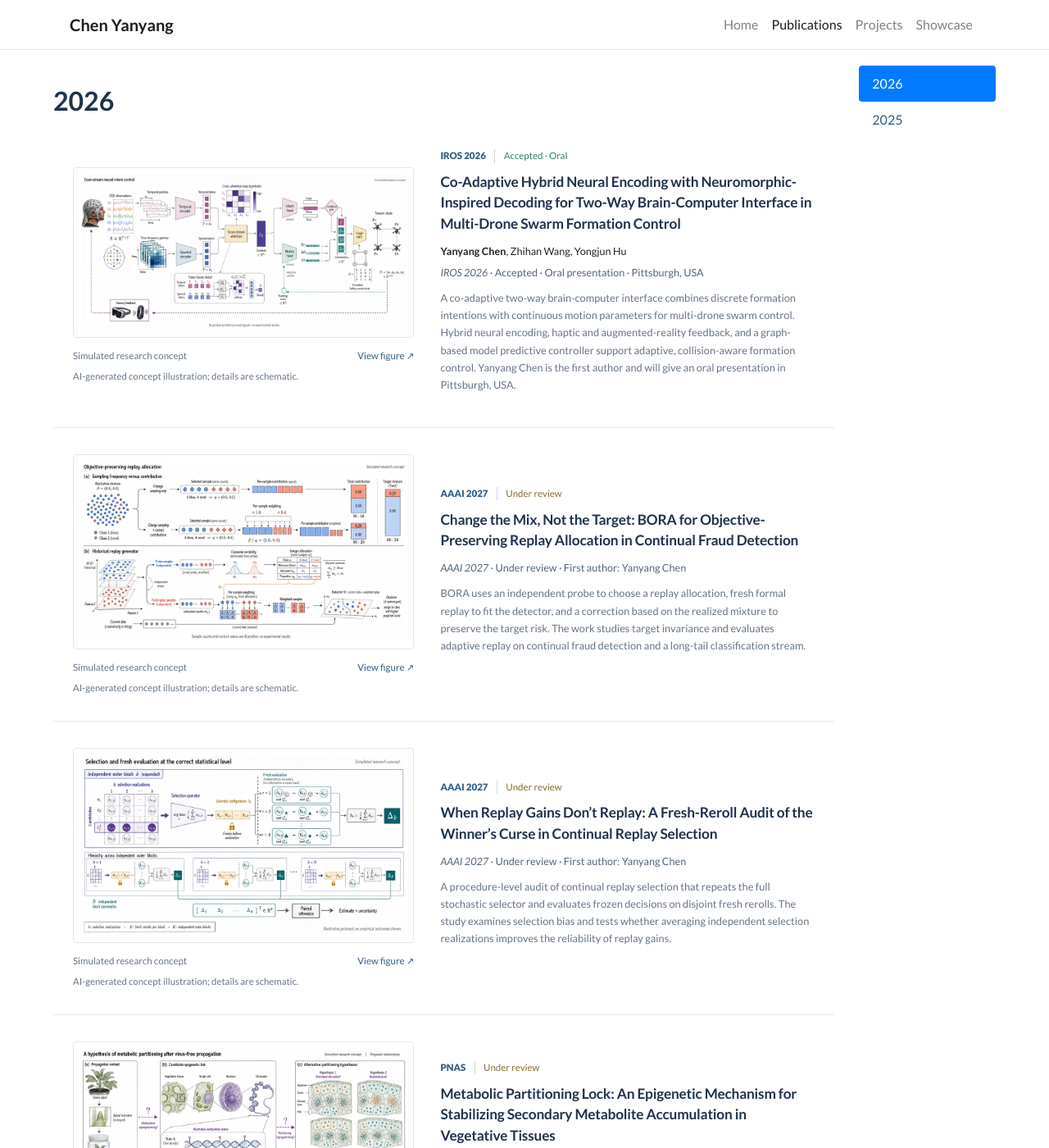
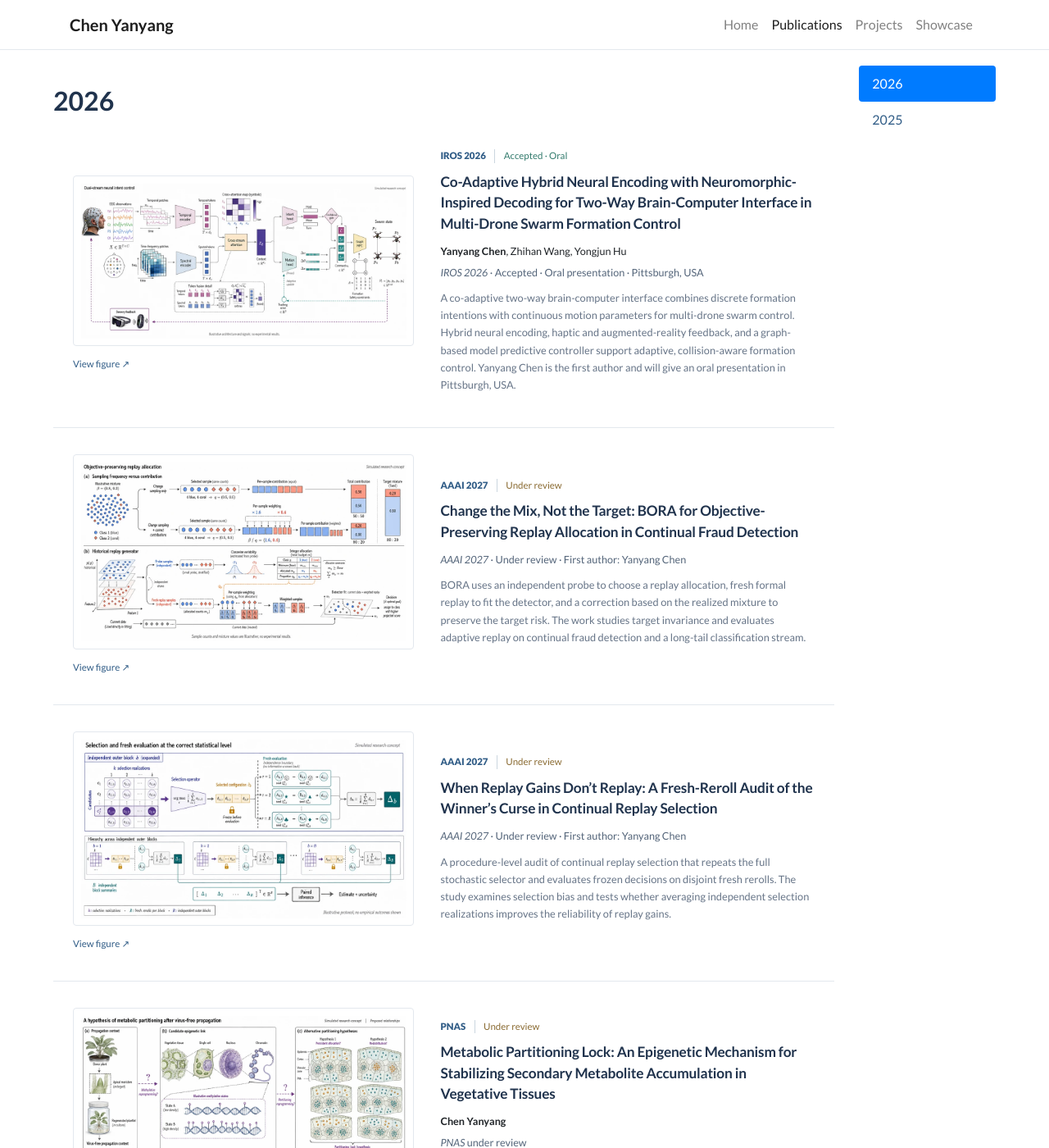
Before and after one commit to zdawer/ChenYanyang, a Jekyll site: the page built from publications.html, in a window 1280 px wide and 1400 px high. Shown: the whole window at 82% size. Built offline with Jekyll 4.4.1, drawn with Linux system fonts in a browser that asks for light colours; nearby versions of some CDN libraries; a style sheet for code colours, icons or effects is not loaded; some of the changed text lies outside the part shown.

Commit message:
Remove repeated concept labels from publication cards and viewer metadata

```diff
--- a/_includes/widgets/publication_item.html
+++ b/_includes/widgets/publication_item.html
@@ -2,13 +2,16 @@
 <article class="publication-entry {% unless include.hide_bottom_border %}border-bottom border-gray{% endunless %}">
   {% if item.cover %}
   {% assign figure_full = item.cover_full | default: item.cover %}
-  {% assign figure_caption = item.cover_caption | default: 'Research concept' %}
+  {% assign figure_caption = item.cover_caption | default: '' %}
+  {% if figure_caption == 'Simulated research concept' %}{% assign figure_caption = '' %}{% endif %}
+  {% assign figure_note = item.cover_note | default: '' %}
+  {% if figure_note == 'AI-generated concept illustration; details are schematic.' %}{% assign figure_note = '' %}{% endif %}
   <figure class="publication-visual">
-    <a class="architecture-link" href="{{ figure_full | relative_url }}" target="_blank" rel="noopener" data-figure-viewer data-figure-title="{{ item.title | escape }}" data-figure-caption="{{ figure_caption | escape }}" data-figure-note="{{ item.cover_note | escape }}" data-figure-alt="{{ item.cover_alt | default: item.title | escape }}" aria-label="View figure for {{ item.title | escape }}">
+    <a class="architecture-link" href="{{ figure_full | relative_url }}" target="_blank" rel="noopener" data-figure-viewer data-figure-title="{{ item.title | escape }}" data-figure-caption="{{ figure_caption | escape }}" data-figure-note="{{ figure_note | escape }}" data-figure-alt="{{ item.cover_alt | default: item.title | escape }}" aria-label="View figure for {{ item.title | escape }}">
       <img src="{{ item.cover | relative_url }}" alt="{{ item.cover_alt | default: item.title | escape }}"{% if item.cover_width and item.cover_height %} width="{{ item.cover_width }}" height="{{ item.cover_height }}"{% endif %} loading="lazy" decoding="async">
     </a>
-    <figcaption><span>{{ figure_caption | escape }}</span><a href="{{ figure_full | relative_url }}" target="_blank" rel="noopener" data-figure-viewer data-figure-title="{{ item.title | escape }}" data-figure-caption="{{ figure_caption | escape }}" data-figure-note="{{ item.cover_note | escape }}" data-figure-alt="{{ item.cover_alt | default: item.title | escape }}" aria-label="View figure for {{ item.title | escape }}">View figure <span aria-hidden="true">↗</span></a></figcaption>
-    {% if item.cover_note %}<p class="figure-note">{{ item.cover_note | escape }}</p>{% endif %}
+    <figcaption>{% if figure_caption != empty %}<span>{{ figure_caption | escape }}</span>{% endif %}<a href="{{ figure_full | relative_url }}" target="_blank" rel="noopener" data-figure-viewer data-figure-title="{{ item.title | escape }}" data-figure-caption="{{ figure_caption | escape }}" data-figure-note="{{ figure_note | escape }}" data-figure-alt="{{ item.cover_alt | default: item.title | escape }}" aria-label="View figure for {{ item.title | escape }}">View figure <span aria-hidden="true">↗</span></a></figcaption>
+    {% if figure_note != empty %}<p class="figure-note">{{ figure_note | escape }}</p>{% endif %}
   </figure>
   {% endif %}
   <div class="publication-details">
```
